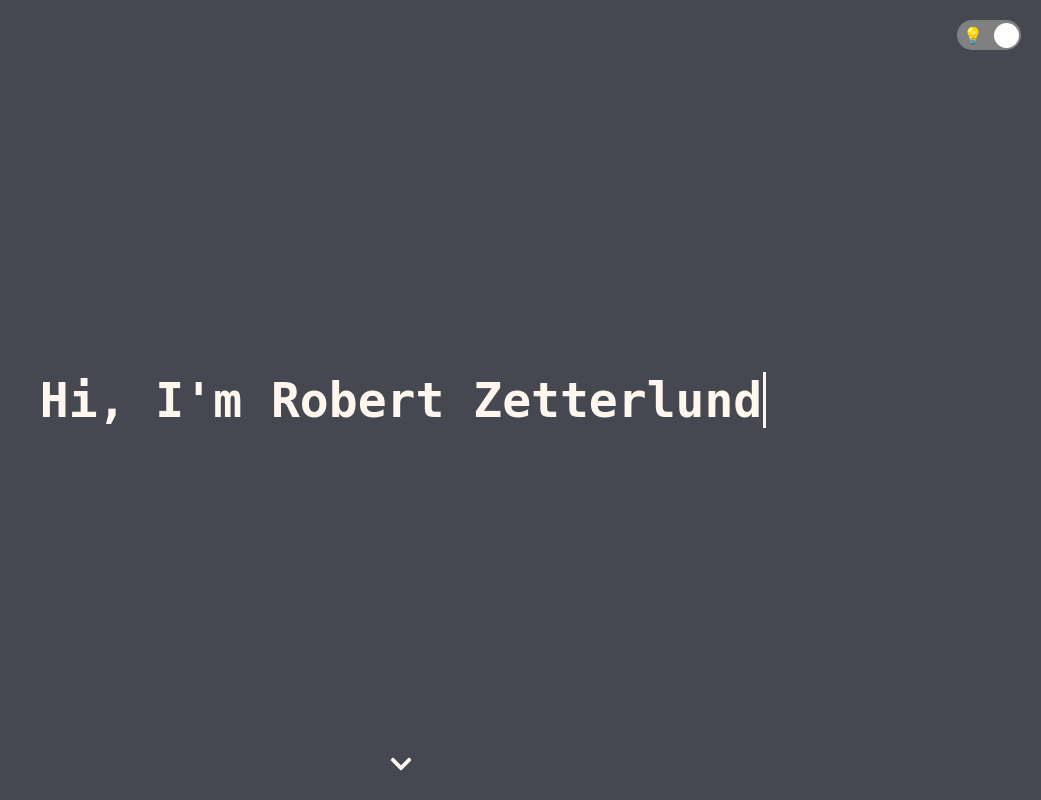
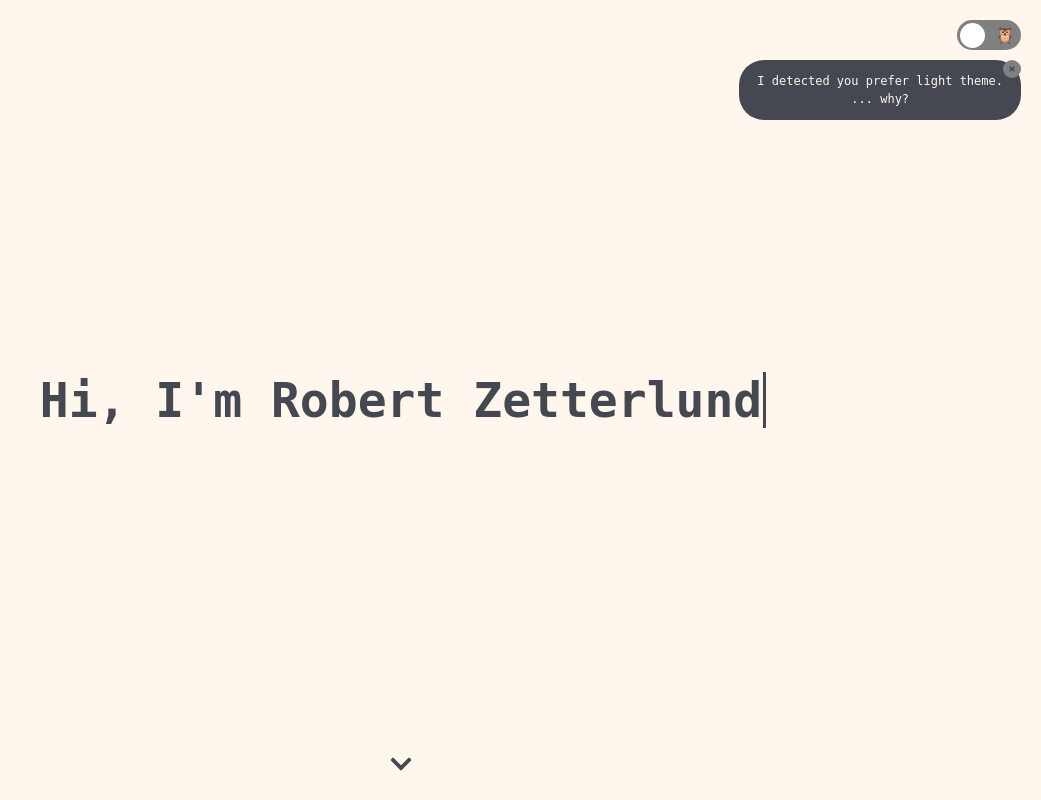
Before and after one commit to RobertZetterlund/robertzetterlund.github.io, a React (Create React App) app: page / in a window 1280 px wide. Shown: the whole page, without its empty margins (239-1280 px from the left). Built offline with nearby package versions, Linux system fonts and the light colour scheme.

Commit message:
theme based on macos preference

```diff
--- a/src/App.tsx
+++ b/src/App.tsx
@@ -15,12 +15,7 @@ function App() {
   return (
     <ThemeProvider theme={theme === "light" ? lightTheme : darkTheme}>
       <Header>
-        <ToggleTheme
-          toggleTheme={() =>
-            setTheme((old) => (old === "light" ? "dark" : "light"))
-          }
-          theme={theme}
-        />
+        <ToggleTheme setTheme={setTheme} theme={theme} />
       </Header>
       <Wrapper>
         <Section id="welcome" nextId="work">
--- a/src/theme/ToggleTheme.tsx
+++ b/src/theme/ToggleTheme.tsx
@@ -1,24 +1,136 @@
-import React from "react";
+import React, { useState } from "react";
 
-import styled, { css } from "styled-components";
+import styled, { css, keyframes } from "styled-components";
+import { usePreferredTheme } from "./usePreferredTheme";
+import { FaTimes } from "react-icons/fa";
 
 export const ToggleTheme = ({
-  toggleTheme,
+  setTheme,
   theme,
 }: {
-  toggleTheme: () => void;
+  setTheme: React.Dispatch<React.SetStateAction<"light" | "dark">>;
   theme: "light" | "dark";
 }) => {
+  const [themeInfo, setThemeInfo] = useState<
+    "prefersLight" | "info" | undefined
+  >();
+
+  const [shownInfo, setShownInfo] = useState<boolean>(false);
+  const [hasClicked, setHasClicked] = useState<boolean>(false);
+
+  usePreferredTheme({
+    theme,
+    toggleTheme: ({ reason }) => {
+      if (!shownInfo) {
+        if (reason === "prefersLight" && theme !== "light") {
+          setTheme("light");
+        }
+
+        setThemeInfo(reason);
+      }
+    },
+  });
+
   return (
-    <Toggle.Container onClick={toggleTheme}>
+    <Wrapper>
+      <Toggle.Container
+        onClick={() => {
+          setTheme((old) => (old === "dark" ? "light" : "dark"));
+          setShownInfo(true);
+          setHasClicked(true);
+        }}
+      >
         <Toggle.Track>
           <Toggle.Icon>💡</Toggle.Icon>
           <Toggle.Icon>🦉</Toggle.Icon>
           <Ball $light={theme === "light"} />
         </Toggle.Track>
       </Toggle.Container>
+      {themeInfo && !hasClicked && (
+        <ThemeInfo $shownInfo={shownInfo}>
+          {themeInfo === "prefersLight" && (
+            <ThemeText>
+              I detected you prefer light theme.
+              <br />
+              ... why?
+            </ThemeText>
+          )}
+          {themeInfo === "info" && <ThemeText>How about some light?</ThemeText>}
+          <ThemeCross onClick={() => setShownInfo(true)} />
+        </ThemeInfo>
+      )}
+    </Wrapper>
   );
 };
+
+const Wrapper = styled.div`
+  position: relative;
+  display: flex;
+  flex-direction: column;
+`;
+
+const fadeIn = keyframes`
+  0% {
+    opacity:0;
+  }
+  10% {
+    opacity:1;
+  }
+  90% {
+    opacity:1;
+  }
+  100% {
+    opacity:0;
+  }
+`;
+
+const fadeOut = keyframes`
+  0% {
+    opacity:1;
+  }
+  10% {
+    opacity:0;
+  }
+  100% {
+    opacity:0;
+  }
+`;
+
+const ThemeCross = styled(FaTimes)`
+  position: absolute;
+  top: 0px;
+  right: 0px;
+  padding: 5px;
+  height: 8px;
+  width: 8px;
+  background-color: gray;
+  border-radius: 50%;
+  transition: transform 250ms ease;
+  fill: ${({ theme }) => theme.accent};
+
+  &:focus,
+  &:hover {
+    transform: scale(1.2);
+    cursor: pointer;
+  }
+`;
+
+const ThemeInfo = styled.div<{ $shownInfo: boolean }>`
+  position: relative;
+  margin-top: 10px;
+  background-color: ${({ theme }) => theme.accent};
+  color: ${({ theme }) => theme.background};
+  border-radius: 25px;
+  font-size: 12px;
+  line-height: 18px;
+  text-align: center;
+  animation: ${({ $shownInfo }) => ($shownInfo ? fadeOut : fadeIn)} 4s ease
+    forwards;
+`;
+
+const ThemeText = styled.div`
+  padding: 12px 18px;
+`;
 
 const ballLeftCss = css`
   left: 3px;
@@ -45,6 +157,7 @@ const Toggle = {
       box-shadow: 0 0 3px 2px #16c172;
     }
     cursor: pointer;
+    align-self: flex-end;
   `,
   Icon: styled.div`
     align-items: center;
--- /dev/null
+++ b/src/theme/usePreferredTheme.ts
@@ -0,0 +1,31 @@
+import { useEffect } from "react";
+
+const PREFERS_LIGHT_KEY = "(prefers-color-scheme: light)";
+
+export const usePreferredTheme = ({
+  toggleTheme,
+  theme,
+}: {
+  toggleTheme: (payload: {
+    theme?: "light" | "dark";
+    reason: "info" | "prefersLight";
+  }) => void;
+  theme: "light" | "dark";
+}) => {
+  useEffect(() => {
+    const prefersLight = window.matchMedia(PREFERS_LIGHT_KEY).matches;
+    setTimeout(() => {
+      if (prefersLight) {
+        if (theme === "dark") {
+          // prefers light and is on dark, lets change
+          toggleTheme({ theme: "light", reason: "prefersLight" });
+        }
+      } else {
+        // no preference found, lets just inform that they can change.
+        toggleTheme({ reason: "info" });
+      }
+    }, 4500);
+
+    // eslint-disable-next-line react-hooks/exhaustive-deps
+  }, []);
+};
```
Lines whose indentation alone changed are shown as unchanged.
